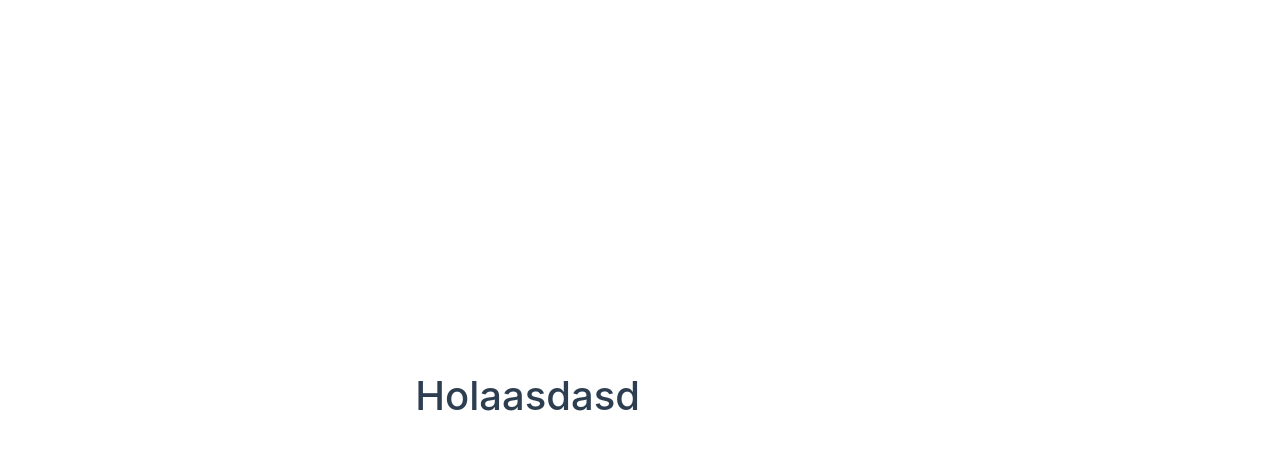
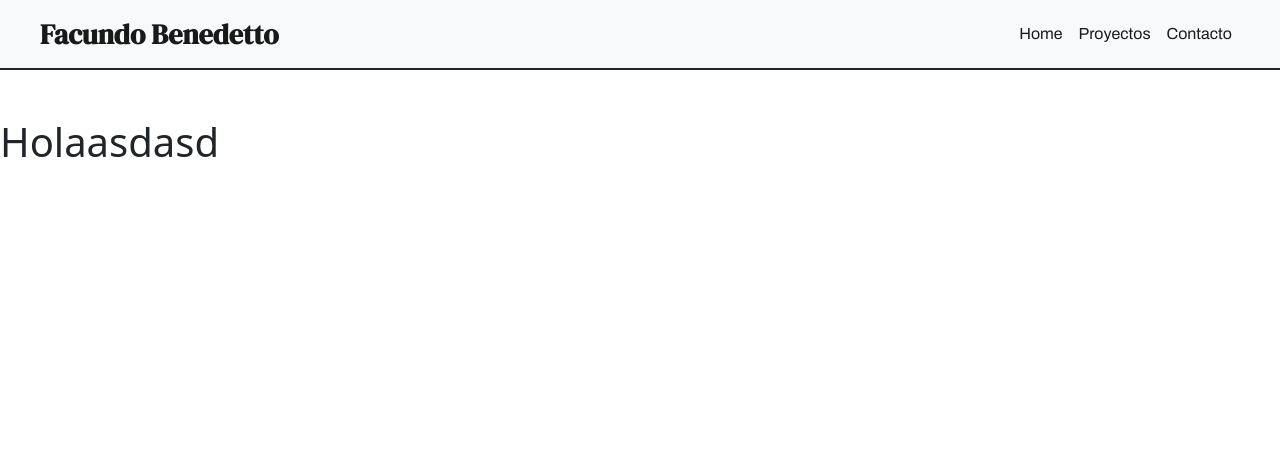
Before and after one commit to facundo1996/personal-web, a Vue app: page / in a window 1280 px wide. Shown: the top 450 px of the page. Built offline with nearby package versions, Linux system fonts and the light colour scheme.

Commit message:
Add navbar

```diff
--- a/index.html
+++ b/index.html
@@ -5,15 +5,25 @@
     <link rel="icon" href="/favicon.ico">
     <meta name="viewport" content="width=device-width, initial-scale=1.0">
     <title>FacundoB personal web</title>
+    <link rel="stylesheet" href="./src/assets/index.css">
 
     <!-- Bootstrap -->
     <link href="https://cdn.jsdelivr.net/npm/bootstrap@5.0.2/dist/css/bootstrap.min.css" rel="stylesheet" integrity="sha384-EVSTQN3/azprG1Anm3QDgpJLIm9Nao0Yz1ztcQTwFspd3yD65VohhpuuCOmLASjC" crossorigin="anonymous">
     <script src="https://cdn.jsdelivr.net/npm/@popperjs/core@2.9.2/dist/umd/popper.min.js" integrity="sha384-IQsoLXl5PILFhosVNubq5LC7Qb9DXgDA9i+tQ8Zj3iwWAwPtgFTxbJ8NT4GN1R8p" crossorigin="anonymous"></script>
     <script src="https://cdn.jsdelivr.net/npm/bootstrap@5.0.2/dist/js/bootstrap.min.js" integrity="sha384-cVKIPhGWiC2Al4u+LWgxfKTRIcfu0JTxR+EQDz/bgldoEyl4H0zUF0QKbrJ0EcQF" crossorigin="anonymous"></script>
 
+    <link rel="preconnect" href="https://fonts.googleapis.com">
+    <link rel="preconnect" href="https://fonts.gstatic.com" crossorigin>
+    <!-- FUENTE 1 -->
+    <link href="https://fonts.googleapis.com/css2?family=DM+Serif+Display&family=Inter:wght@300&display=swap" rel="stylesheet">
+    <!-- FUENTE 2 -->
+    <link href="https://fonts.googleapis.com/css2?family=Archivo&family=DM+Serif+Display&family=Inter:wght@300&display=swap" rel="stylesheet">
+
   </head>
   <body>
-    <div id="app"></div>
+    <div id="app">
+
+    </div>
     <script type="module" src="/src/main.ts"></script>
   </body>
 </html>
--- a/src/App.vue
+++ b/src/App.vue
@@ -1,8 +1,9 @@
 <script setup lang="ts">
 import { RouterLink, RouterView } from 'vue-router'
+import Navbar from './components/Navbar.vue'
 </script>
 
 <template>
-
+  <Navbar />
   <RouterView />
 </template>
--- a/src/assets/index.css
+++ b/src/assets/index.css
@@ -0,0 +1,42 @@
+#app{
+  margin: 0px!important;
+  padding: 0px!important;
+  min-width: 100vw;
+  min-height: 100vh;
+}
+
+.custom-navbar{
+  background-color: white;
+  border-bottom: 2px solid;
+}
+.navbar-container{
+  max-width: 1200px;
+}
+.title-navbar{
+  color: #000;
+  font-weight: 600;
+  font-family: "DM Serif Display", serif!important;
+}
+.title-navbar:hover{
+  color: #000;
+  text-decoration: underline;
+}
+.link-navbar{
+  color: #000;
+  font-weight: 600;
+  font-family: "Archivo", sans-serif;
+}
+.link-navbar:hover{
+  color: #000;
+  text-decoration: underline;
+}
+
+/* @media (max-width: 575.98px) { ... }
+
+@media (max-width: 767.98px) { ... }
+
+@media (max-width: 991.98px) { ... }
+
+@media (max-width: 1199.98px) { ... }
+
+@media (max-width: 1399.98px) { ... } */
--- a/src/assets/main.css
+++ b/src/assets/main.css
@@ -1,10 +1,9 @@
-@import './base.css';
+
 
 #app {
   max-width: 1280px;
   margin: 0 auto;
   padding: 2rem;
-
   font-weight: normal;
 }
 
--- /dev/null
+++ b/src/components/Navbar.vue
@@ -0,0 +1,33 @@
+<template>
+  <nav class="navbar navbar-expand-lg navbar-light bg-light custom-navbar px-3">
+    <div class="container-fluid navbar-container p-0">
+      <a class="navbar-brand fs-3 title-navbar" href="#">Facundo Benedetto</a>
+      <button class="navbar-toggler test" type="button" data-bs-toggle="collapse" data-bs-target="#navbarNavDropdown" aria-controls="navbarNavDropdown" aria-expanded="false" aria-label="Toggle navigation">
+        <span class="navbar-toggler-icon"></span>
+      </button>
+      <div class="collapse navbar-collapse flex-grow-0" id="navbarNavDropdown">
+        <ul class="navbar-nav">
+          <li class="nav-item">
+            <a class="nav-link link-navbar active" aria-current="page" href="#">Home</a>
+          </li>
+          <li class="nav-item">
+            <a class="nav-link link-navbar active" aria-current="page" href="#">Proyectos</a>
+          </li>
+          <li class="nav-item">
+            <a class="nav-link link-navbar active" aria-current="page" href="#">Contacto</a>
+          </li>
+        </ul>
+      </div>
+    </div>
+  </nav>
+</template>
+
+<script lang="ts">
+export default {
+  name: "Navbar",
+  data(){
+    return {
+    }
+  },
+}
+</script>
--- a/src/main.ts
+++ b/src/main.ts
@@ -1,4 +1,4 @@
-import './assets/main.css'
+import './assets/index.css'
 
 import { createApp } from 'vue'
 import { createPinia } from 'pinia'
--- a/src/pages/Home.vue
+++ b/src/pages/Home.vue
@@ -1,5 +1,5 @@
 <template>
-  <h1>Holaasdasd</h1>
+  <h1 class="mt-5">Holaasdasd</h1>
 </template>
 
 <script lang="ts">
```
